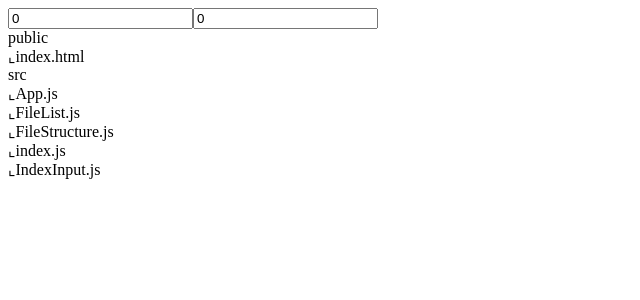
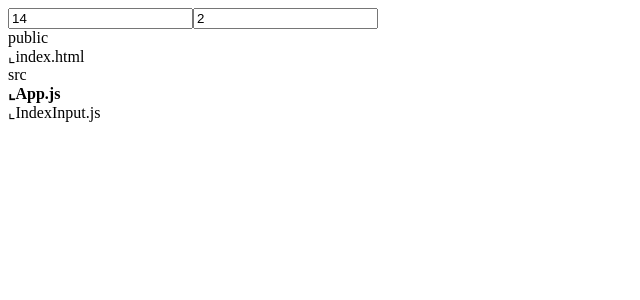
Before and after one commit to 5pecia1/react-study, a React (Create React App) app: page / in a window 1280 px wide. Shown: the top 300 px of the page, without its empty margins (0-640 px from the left). Built offline with nearby package versions, Linux system fonts and the light colour scheme.

Commit message:
make realtime indexing

```diff
--- a/src/App.js
+++ b/src/App.js
@@ -6,7 +6,8 @@ class App extends Component {
   static defaultProps = {
     indexv: 0,
     indexh: 0,
-    fileList: []
+    fileList: [],
+    indexingNumber: {}
   }
 
   constructor(props) {
@@ -37,7 +38,11 @@ class App extends Component {
           index={this.state.indexh}
           handleChange={this.handleChange} />
 
-        <FileStructure fileList={this.props.fileList} />
+        <FileStructure
+          fileList={this.props.fileList}
+          indexingNumber={this.props.indexingNumber}
+          indexv={this.state.indexv}
+          indexh={this.state.indexh}/>
       </div>
     );
   }
--- a/src/FileList.js
+++ b/src/FileList.js
@@ -5,13 +5,39 @@ export class File {
   }
 }
 
+const PUBLIC_DIR = new File(0, 'public');
+const INDEX_HTML = new File(1, 'index.html');
+const SRC_DIR = new File(0, 'src');
+const APP_JS = new File(1, 'App.js');
+const FILE_LIST_JS = new File(1, 'FileList.js');
+const FILE_STRUCTURE_JS = new File(1, 'FileStructure.js');
+const INDEX_JS = new File(1, 'index.js');
+const INDEX_INPUT_JS = new File(1, 'IndexInput.js');
+
 export const FILE_LIST = [
-  new File(0, 'public'),
-  new File(1, 'index.html'),
-  new File(0, 'src'),
-  new File(1, 'App.js'),
-  new File(1, 'FileList.js'),
-  new File(1, 'FileStructure.js'),
-  new File(1, 'index.js'),
-  new File(1, 'IndexInput.js')
+  PUBLIC_DIR,
+  INDEX_HTML,
+  SRC_DIR,
+  APP_JS,
+  FILE_LIST_JS,
+  FILE_STRUCTURE_JS,
+  INDEX_JS,
+  INDEX_INPUT_JS
 ];
+
+/**
+ * v: {
+ *   list: [file]
+ *   h: [file] //bolb
+ * }
+ */
+export const INDXING_NUMBER = {
+  14: {
+    list: [PUBLIC_DIR, INDEX_HTML, SRC_DIR, APP_JS, INDEX_INPUT_JS],
+    2: [APP_JS],
+    3: [APP_JS],
+    4: [APP_JS],
+    5: [APP_JS],
+    6: [INDEX_INPUT_JS]
+  }
+};
--- a/src/FileStructure.js
+++ b/src/FileStructure.js
@@ -1,14 +1,31 @@
-import React, { Component } from 'react';
+import React, { Component, Fragment } from 'react';
 
 class FileStructure extends Component{
     render() {
-      const { fileList } = this.props;
-      const list = fileList.map(
+      const { fileList, indexingNumber, indexv, indexh} = this.props;
+      console.log(indexv)
+      const list = fileList
+        .filter(file => {
+            if(indexingNumber.hasOwnProperty(indexv)) {
+                const list = indexingNumber[indexv].list;
+                return list.includes(file)
+            }
+            return false;
+        })
+        .map(
           file => {
-              let name = (file.depth !== 0? '⌞' : '') + file.name;
-              name = (file.depth <= 1? '' : '・'.repeat(file.depth - 1)) + name;
-              return (<div key={file.depth + file.name}>{name}</div>)
-      });
+            const indexingH = indexingNumber[indexv].hasOwnProperty(indexh)
+            ? indexingNumber[indexv][indexh]
+            : [];
+            let name = (file.depth !== 0? '⌞' : '') + file.name;
+            name = (file.depth <= 1? '' : '・'.repeat(file.depth - 1)) + name;
+            return <Fragment>{
+                indexingH.includes(file)
+                ? (<div key={file.depth + file.name}><b>{name}</b></div>)
+                : (<div key={file.depth + file.name}>{name}</div> )
+            }</Fragment>;
+        });
+
       return (
           <div>
               {list}
--- a/src/index.js
+++ b/src/index.js
@@ -1,9 +1,9 @@
 import React from 'react';
 import ReactDOM from 'react-dom';
 import App from './App';
-import {FILE_LIST} from './FileList';
+import {FILE_LIST, INDXING_NUMBER} from './FileList';
 
-ReactDOM.render(<App fileList={FILE_LIST}/>, document.getElementById('root'));
+ReactDOM.render(<App indexv={14} indexh={2} fileList={FILE_LIST} indexingNumber={INDXING_NUMBER}/>, document.getElementById('root'));
 
 /*
 입력 값에 따른 파일 구조 형식 변경
```
